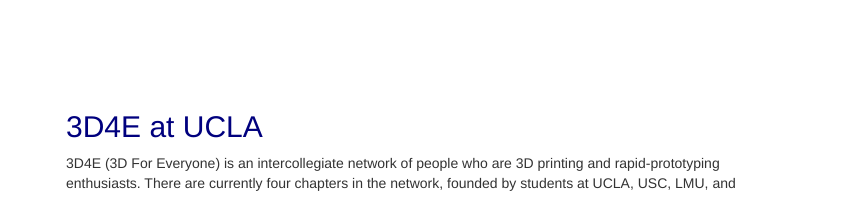
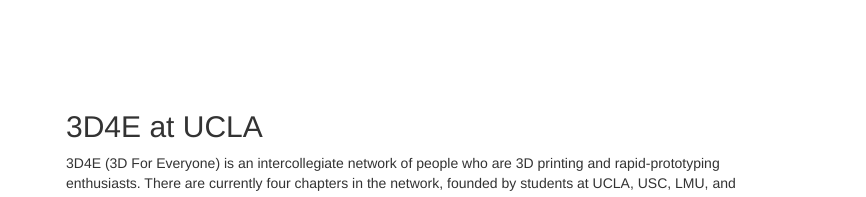
Before and after one commit to 3D4EatUCLA/Really-Old-Website-Code, a plain HTML site: page index.html in a window 1280 px wide. Shown: the part 750-947 px from the top of the page, 414-1280 px from the left. Drawn offline with nearby package versions, Linux system fonts and the light colour scheme.

Commit message:
Update customBootstrap.css

```diff
--- a/CSS/customBootstrap.css
+++ b/CSS/customBootstrap.css
@@ -12,7 +12,3 @@
 .navbar{
     background-color: #FFFFFF;
 }
-
-h1, h2, h3, h4, h5, h6, h7, h8, h9{
-    color: #00007e;
-}
```
